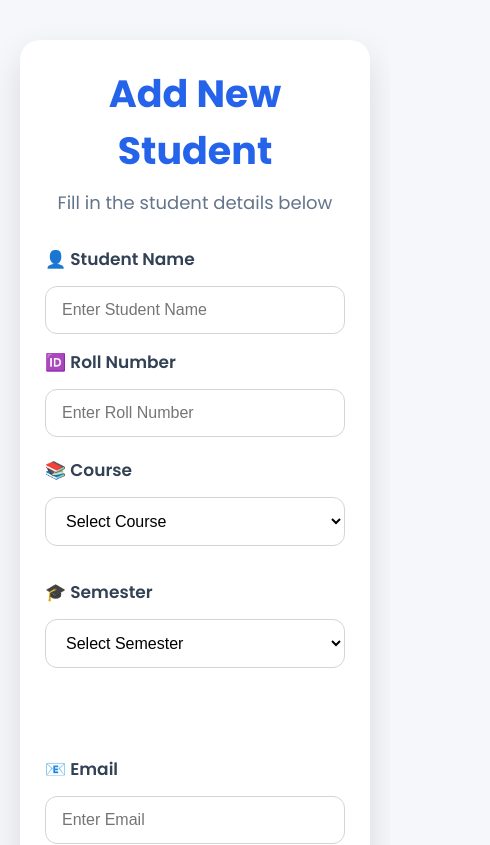
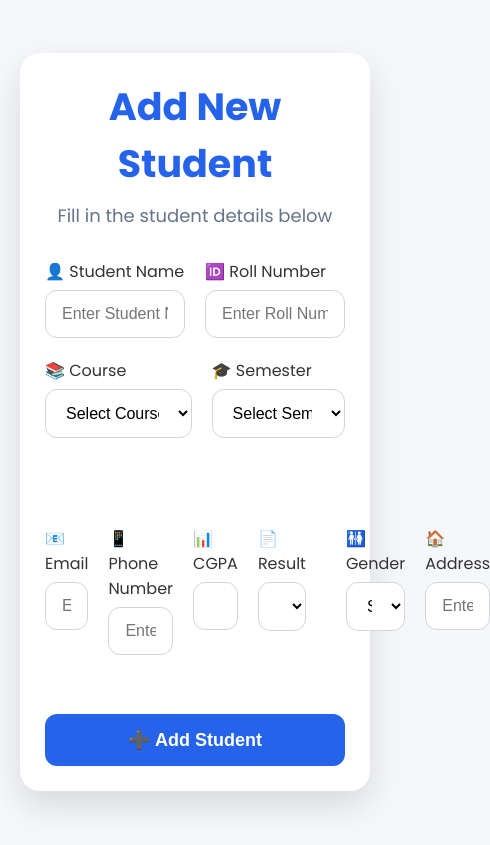
Before and after one commit to Vrinda096/student-management-system, a React (Vite) app in the folder frontend/: page /add-student in a window 390 px wide. Shown: the top 845 px of the page, 490 px wide, since content can reach past the window. Built offline with nearby package versions, Linux system fonts and the light colour scheme.

Commit message:
modify css

```diff
--- a/frontend/src/styles/StudentForm.css
+++ b/frontend/src/styles/StudentForm.css
@@ -80,21 +80,20 @@
 }
 
 .form-group{
-
-    flex:1;
-
     display:flex;
-
     flex-direction:column;
-
 }
 @media (max-width:768px){
 
     .form-row{
-        flex-direction:column;
-        gap:15px;
+        grid-template-columns:1fr;
     }
 
+    .form-card{
+        padding:25px;
+    }
+
+}
     .form-card{
         padding:25px;
     }
@@ -170,3 +169,8 @@ label{
     box-shadow:0 0 0 4px rgba(37,99,235,.15);
 
 }
+.form-group input,
+.form-group select{
+    width:100%;
+    box-sizing:border-box;
+}
```
